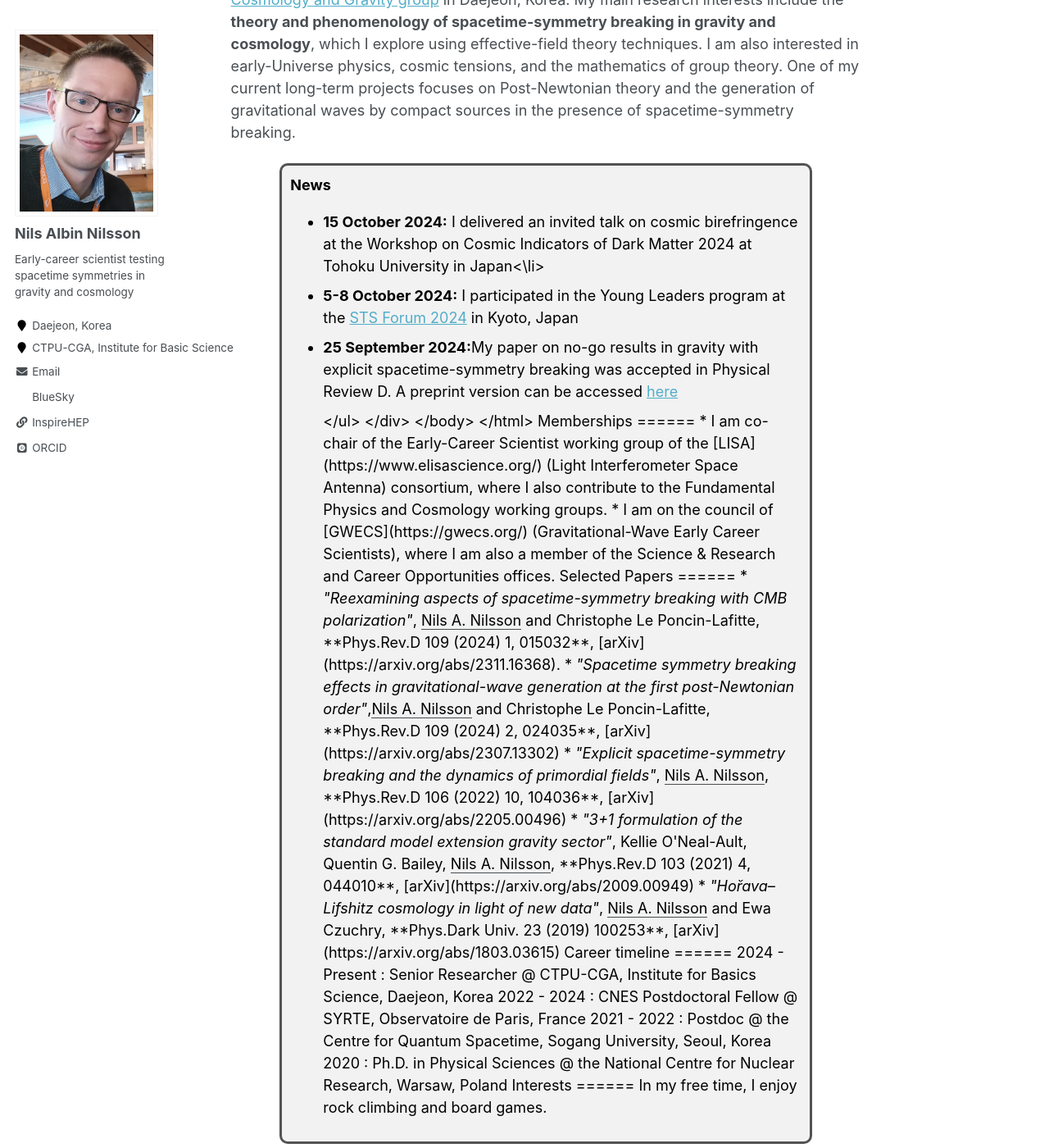
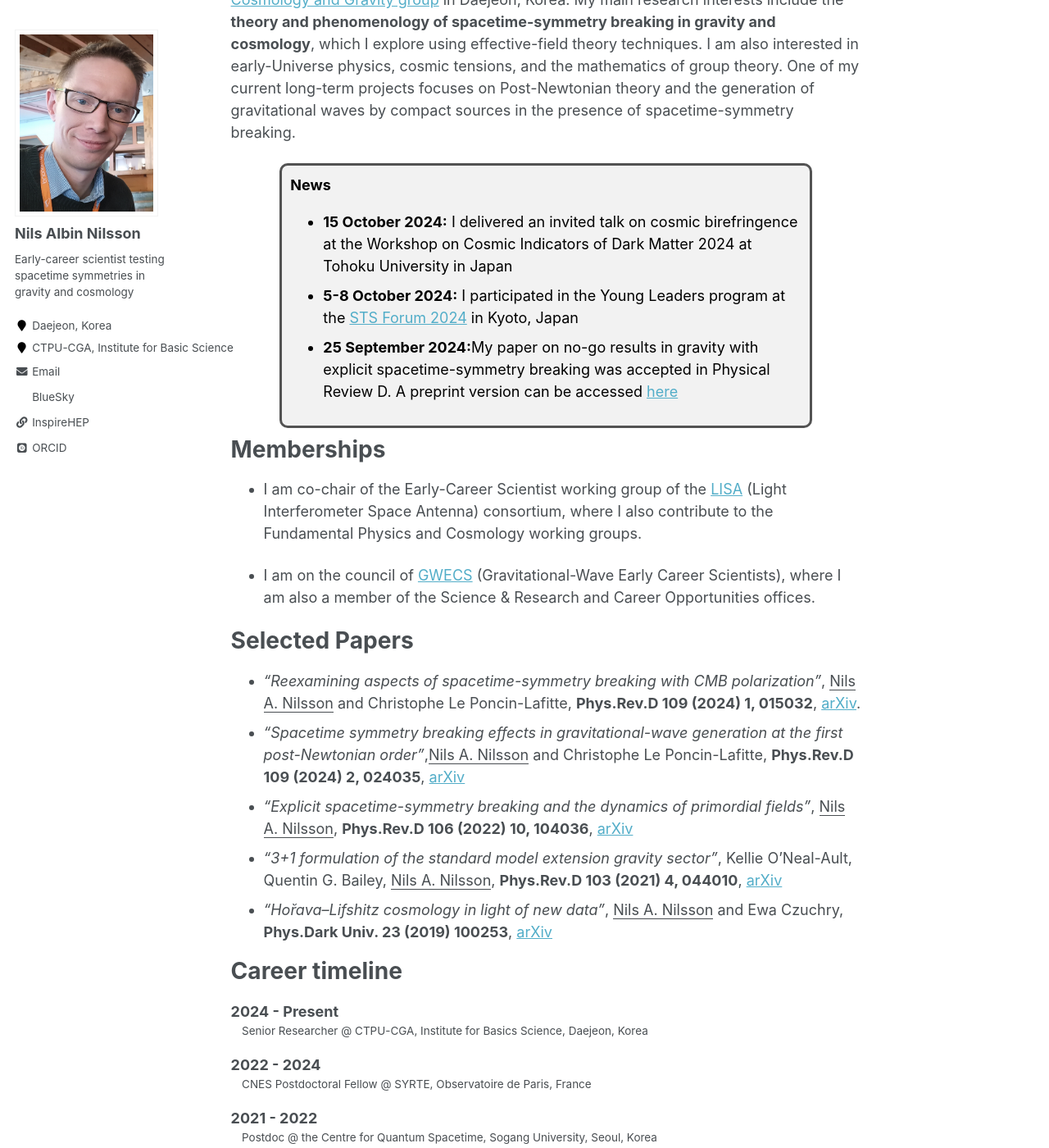
Before and after one commit to nilsanilsson/nilsanilsson.github.io, a Jekyll site: the page built from _pages/about.md, in a window 1280 px wide and 1400 px high, scrolled down 201 px. Shown: the whole window at 82% size. Built offline with Jekyll 4.4.1, drawn with Linux system fonts in a browser that asks for light colours; some web fonts are replaced; some of the changed text lies outside the part shown.

Commit message:
Update about.md

```diff
--- a/_pages/about.md
+++ b/_pages/about.md
@@ -33,7 +33,7 @@ My main research interests include the **theory and phenomenology of spacetime-s
     <div class="boxed">
 	<b>News</b>
 	<ul>
-	  <li><b>15 October 2024:</b> I delivered an invited talk on cosmic birefringence at the Workshop on Cosmic Indicators of Dark Matter 2024 at Tohoku University in Japan<\li>
+	  <li><b>15 October 2024:</b> I delivered an invited talk on cosmic birefringence at the Workshop on Cosmic Indicators of Dark Matter 2024 at Tohoku University in Japan</li>
 	  <li><b>5-8 October 2024:</b> I participated in the Young Leaders program at the <a href="https://www.stsforum.org/kyoto2024/">STS Forum 2024</a> in Kyoto, Japan</li>
 	  <li><b>25 September 2024:</b>My paper on no-go results in gravity with explicit spacetime-symmetry breaking was accepted in Physical Review D. A preprint version can be accessed <a href="https://arxiv.org/pdf/2407.04918">here</a></li>
 	</ul>
```
